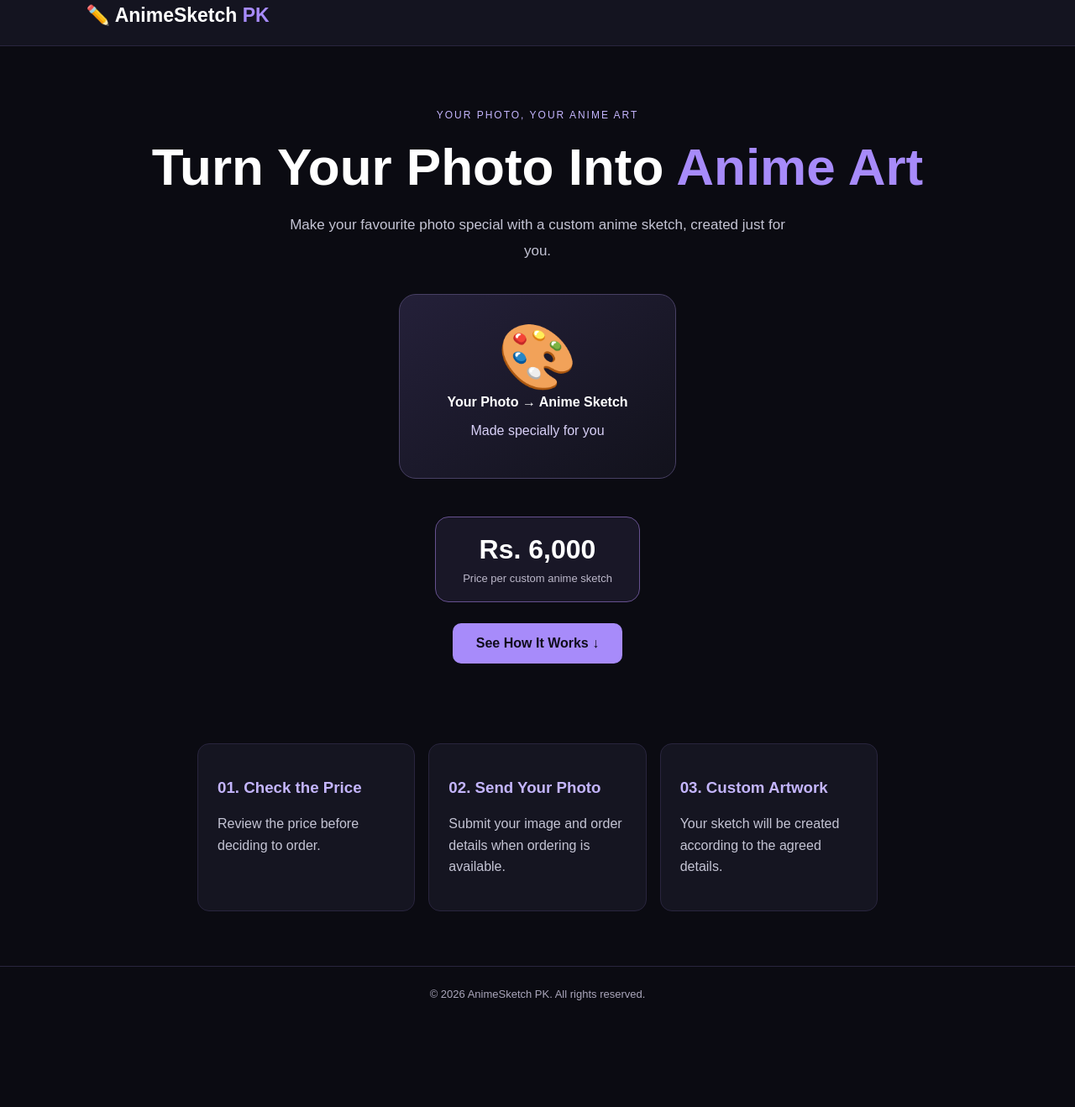
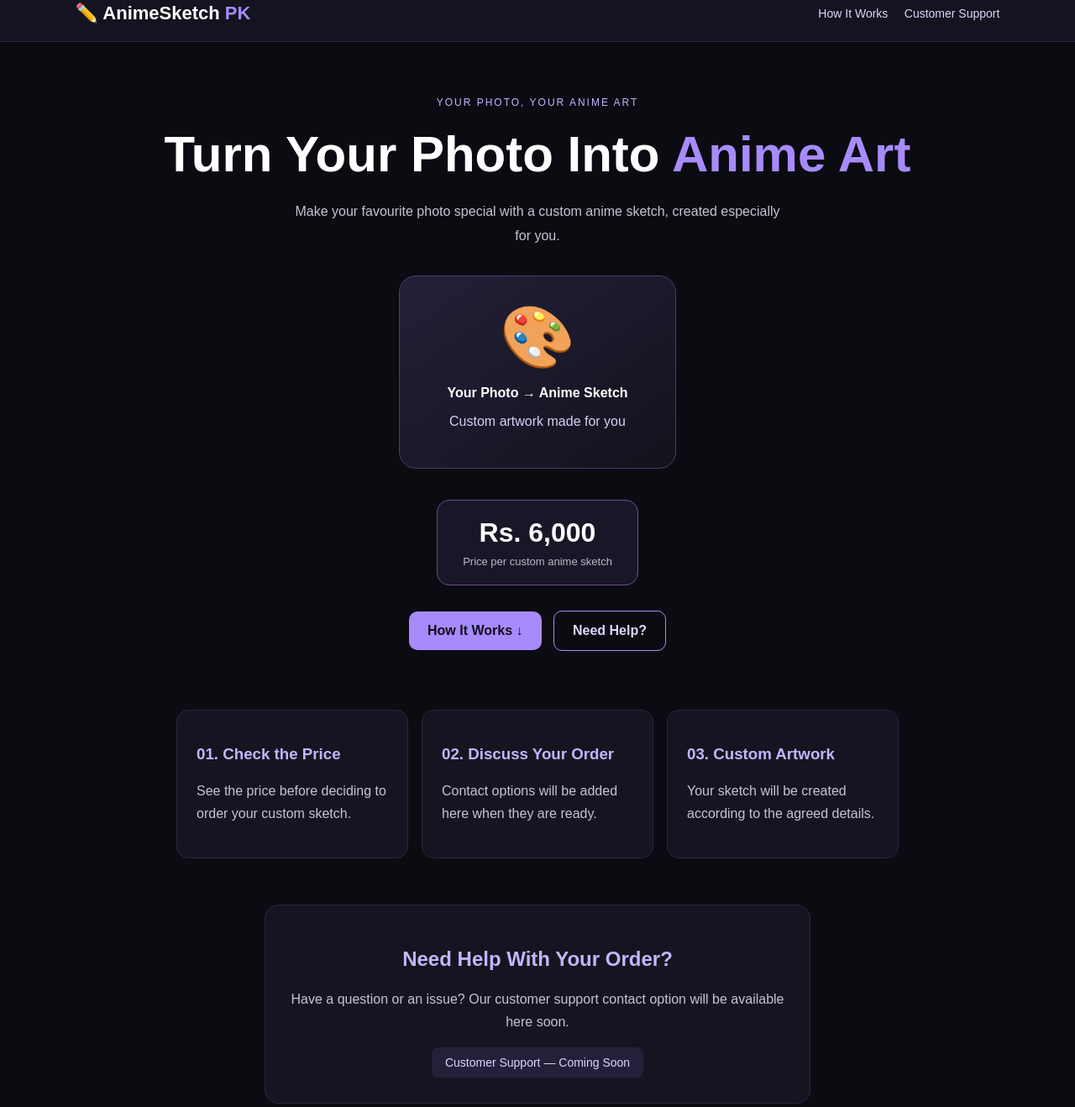
Before and after one commit to ghabdullah68-debug/animesketchpk-website, a plain HTML site: page index.html in a window 1280 px wide. Shown: the part 17-1335 px from the top of the page at 84% size. Before the commit the page ends 1233 px from the top, so only its background shows below. Drawn offline with Linux system fonts and the light colour scheme.

Commit message:
Revise HTML structure and content for clarity
Updated title and description for better clarity. Adjusted styles and text for improved layout and readability.

```diff
--- a/index.html
+++ b/index.html
@@ -3,102 +3,197 @@
 <head>
   <meta charset="UTF-8">
   <meta name="viewport" content="width=device-width, initial-scale=1.0">
-  <title>AnimeSketch PK | Custom Anime Art</title>
-  <meta name="description" content="Turn your photo into a custom anime sketch with AnimeSketch PK.">
+  <meta name="description" content="Discover custom anime sketches at AnimeSketch PK.">
+  <title>AnimeSketch PK | Custom Anime Sketches</title>
+
   <style>
-    * { box-sizing: border-box; }
+    * {
+      box-sizing: border-box;
+    }
+
+    html {
+      scroll-behavior: smooth;
+    }
+
     body {
       margin: 0;
       font-family: Arial, sans-serif;
       background: #0b0b12;
-      color: #fff;
+      color: #ffffff;
     }
+
     header {
-      padding: 22px 8%;
+      padding: 20px 7%;
+      background: #141420;
+      border-bottom: 1px solid #29253e;
       display: flex;
       justify-content: space-between;
       align-items: center;
-      background: #141420;
-      border-bottom: 1px solid #29253e;
+      flex-wrap: wrap;
+      gap: 12px;
     }
-    .logo { font-size: 23px; font-weight: bold; }
-    .logo span { color: #a78bfa; }
+
+    .logo {
+      font-size: 22px;
+      font-weight: bold;
+    }
+
+    .logo span,
+    h1 span {
+      color: #a78bfa;
+    }
+
+    nav a {
+      color: #ddd6fe;
+      text-decoration: none;
+      margin-left: 15px;
+      font-size: 14px;
+    }
+
+    nav a:hover {
+      color: #ffffff;
+    }
+
     .hero {
-      max-width: 1000px;
+      max-width: 950px;
       margin: auto;
-      padding: 75px 20px;
+      padding: 65px 20px 45px;
       text-align: center;
     }
+
     .tag {
       color: #c4b5fd;
+      font-size: 12px;
       letter-spacing: 2px;
-      font-size: 12px;
       text-transform: uppercase;
     }
+
     h1 {
-      font-size: clamp(36px, 7vw, 62px);
-      line-height: 1.12;
+      font-size: clamp(36px, 7vw, 60px);
+      line-height: 1.15;
       margin: 20px 0;
     }
-    h1 span { color: #a78bfa; }
+
     .intro {
+      max-width: 600px;
+      margin: auto;
       color: #c4c4d4;
-      font-size: 17px;
+      font-size: 16px;
       line-height: 1.8;
-      max-width: 620px;
-      margin: 0 auto;
     }
+
     .art {
       max-width: 330px;
-      min-height: 220px;
-      margin: 35px auto;
+      margin: 32px auto;
+      padding: 30px 15px;
       border: 1px solid #484064;
       border-radius: 20px;
       background: linear-gradient(145deg, #242039, #12121c);
-      display: flex;
-      align-items: center;
-      justify-content: center;
-      flex-direction: column;
-      padding: 25px;
     }
-    .art-icon { font-size: 76px; }
-    .art p { color: #d8d0f7; }
+
+    .art-icon {
+      font-size: 72px;
+      margin-bottom: 15px;
+    }
+
+    .art p {
+      color: #d8d0f7;
+    }
+
     .price-card {
       display: inline-block;
-      padding: 20px 32px;
-      border-radius: 16px;
       background: #191727;
       border: 1px solid #66518f;
-      margin: 10px 0 25px;
+      border-radius: 15px;
+      padding: 20px 30px;
+      margin: 5px 0 25px;
     }
-    .price { font-size: 32px; font-weight: bold; }
-    .price-note { color: #bcb8ca; font-size: 13px; margin-top: 8px; }
+
+    .price {
+      font-size: 32px;
+      font-weight: bold;
+    }
+
+    .price-note {
+      color: #bcb8ca;
+      font-size: 13px;
+      margin-top: 8px;
+    }
+
     .button {
       display: inline-block;
       background: #a78bfa;
       color: #100d1c;
-      padding: 15px 28px;
+      padding: 14px 22px;
+      border-radius: 10px;
       text-decoration: none;
-      border-radius: 10px;
       font-weight: bold;
+      margin: 5px;
     }
-    .button:hover { background: #c4b5fd; }
+
+    .button:hover {
+      background: #c4b5fd;
+    }
+
+    .button-outline {
+      background: transparent;
+      color: #ddd6fe;
+      border: 1px solid #a78bfa;
+    }
+
     .details {
-      max-width: 850px;
+      max-width: 900px;
       margin: auto;
-      padding: 20px 20px 65px;
+      padding: 20px 20px 55px;
       display: grid;
       grid-template-columns: repeat(auto-fit, minmax(200px, 1fr));
       gap: 16px;
     }
+
     .item {
       background: #151521;
       border: 1px solid #29253e;
       border-radius: 14px;
       padding: 23px;
     }
-    .item h3 { color: #c4b5fd; }
-    .item p { color: #c4c4d4; line-height: 1.6; }
+
+    .item h3 {
+      color: #c4b5fd;
+    }
+
+    .item p {
+      color: #c4c4d4;
+      line-height: 1.7;
+    }
+
+    .support {
+      max-width: 650px;
+      margin: 0 auto 60px;
+      padding: 30px 20px;
+      text-align: center;
+      background: #151521;
+      border: 1px solid #29253e;
+      border-radius: 16px;
+    }
+
+    .support h2 {
+      color: #c4b5fd;
+    }
+
+    .support p {
+      color: #c4c4d4;
+      line-height: 1.7;
+    }
+
+    .coming-soon {
+      display: inline-block;
+      color: #ddd6fe;
+      background: #242039;
+      padding: 10px 16px;
+      border-radius: 8px;
+      font-size: 14px;
+    }
+
     footer {
       text-align: center;
       padding: 25px;
@@ -106,48 +201,89 @@
       border-top: 1px solid #29253e;
       font-size: 13px;
     }
+
+    @media (max-width: 500px) {
+      header {
+        justify-content: center;
+      }
+
+      nav a {
+        margin: 0 7px;
+      }
+    }
   </style>
 </head>
+
 <body>
   <header>
     <div class="logo">✏️ AnimeSketch <span>PK</span></div>
+
+    <nav>
+      <a href="#how-it-works">How It Works</a>
+      <a href="#support">Customer Support</a>
+    </nav>
   </header>
 
   <main>
     <section class="hero">
-      <div class="tag">Your photo, your anime art</div>
+      <div class="tag">Your Photo, Your Anime Art</div>
+
       <h1>Turn Your Photo Into <span>Anime Art</span></h1>
+
       <p class="intro">
         Make your favourite photo special with a custom anime sketch,
-        created just for you.
+        created especially for you.
       </p>
 
       <div class="art">
         <div class="art-icon">🎨</div>
         <strong>Your Photo → Anime Sketch</strong>
-        <p>Made specially for you</p>
+        <p>Custom artwork made for you</p>
       </div>
 
       <div class="price-card">
         <div class="price">Rs. 6,000</div>
         <div class="price-note">Price per custom anime sketch</div>
       </div>
+
       <br>
-      <a class="button" href="#how-it-works">See How It Works ↓</a>
+
+      <a class="button" href="#how-it-works">
+        How It Works ↓
+      </a>
+
+      <a class="button button-outline" href="#support">
+        Need Help?
+      </a>
     </section>
 
     <section class="details" id="how-it-works">
       <div class="item">
         <h3>01. Check the Price</h3>
-        <p>Review the price before deciding to order.</p>
+        <p>See the price before deciding to order your custom sketch.</p>
       </div>
+
       <div class="item">
-        <h3>02. Send Your Photo</h3>
-        <p>Submit your image and order details when ordering is available.</p>
+        <h3>02. Discuss Your Order</h3>
+        <p>Contact options will be added here when they are ready.</p>
       </div>
+
       <div class="item">
         <h3>03. Custom Artwork</h3>
         <p>Your sketch will be created according to the agreed details.</p>
+      </div>
+    </section>
+
+    <section class="support" id="support">
+      <h2>Need Help With Your Order?</h2>
+
+      <p>
+        Have a question or an issue? Our customer support contact
+        option will be available here soon.
+      </p>
+
+      <div class="coming-soon">
+        Customer Support — Coming Soon
       </div>
     </section>
   </main>
```
